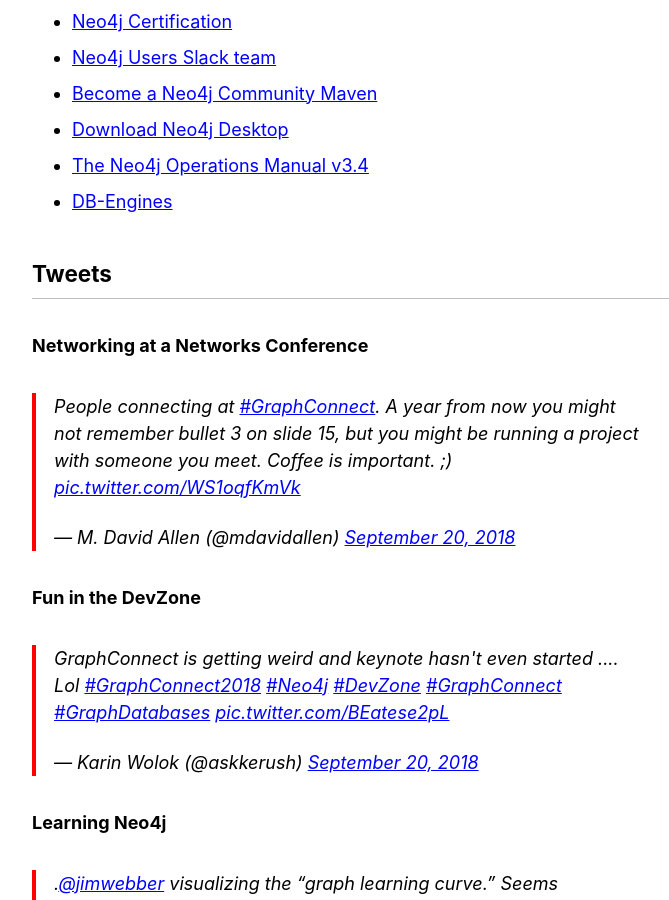
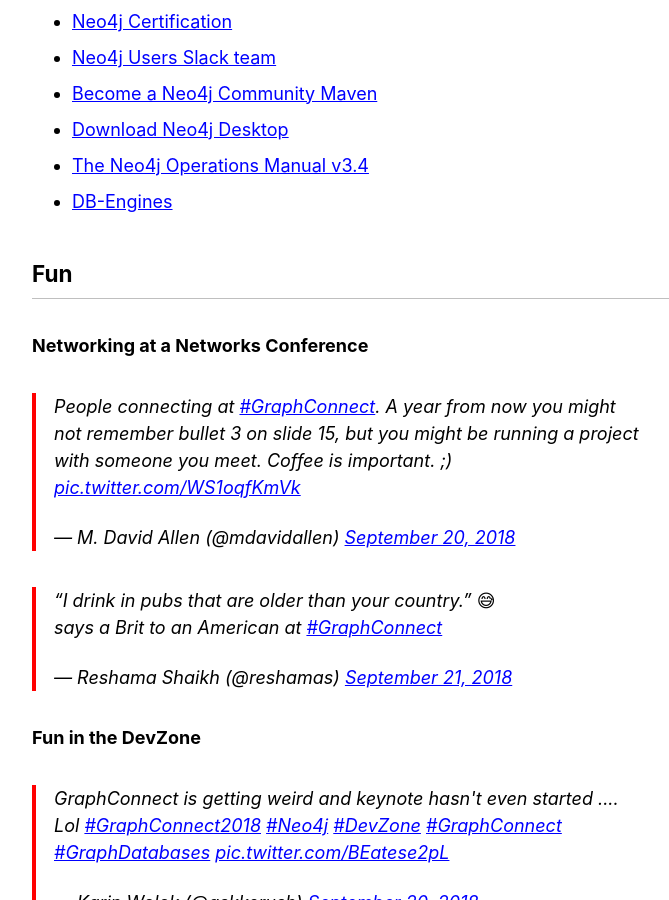
Before and after one commit to reshamas/reshamas.github.io, a Jekyll site: the page built from _posts/2018-09-22-graphs-are-the-next-frontier-in-data-science.md, in a window 1280 px wide and 900 px high, scrolled down 6617 px. Shown: the whole window, without its empty margins (286-955 px from the left). Built offline with Jekyll 4.4.1, drawn with Linux system fonts in a browser that asks for light colours; comment, search, counter and statistics services are not loaded.

Commit message:
Update 2018-09-22-graphs-are-the-next-frontier-in-data-science.md

```diff
--- a/_posts/2018-09-22-graphs-are-the-next-frontier-in-data-science.md
+++ b/_posts/2018-09-22-graphs-are-the-next-frontier-in-data-science.md
@@ -146,11 +146,15 @@
 - [The Neo4j Operations Manual v3.4](https://neo4j.com/docs/operations-manual/3.4/)
 - [DB-Engines](https://db-engines.com/en/ranking_categories)
 
-## Tweets
+## Fun
 
 ### Networking at a Networks Conference
 <blockquote class="twitter-tweet" data-lang="en"><p lang="en" dir="ltr">People connecting at <a href="https://twitter.com/hashtag/GraphConnect?src=hash&amp;ref_src=twsrc%5Etfw">#GraphConnect</a>. A year from now you might not remember bullet 3 on slide 15, but you might be running a project with someone you meet.  Coffee is important.  ;) <a href="https://t.co/WS1oqfKmVk">pic.twitter.com/WS1oqfKmVk</a></p>&mdash; M. David Allen (@mdavidallen) <a href="https://twitter.com/mdavidallen/status/1042789644633559040?ref_src=twsrc%5Etfw">September 20, 2018</a></blockquote>
 <script async src="https://platform.twitter.com/widgets.js" charset="utf-8"></script>
+
+<blockquote class="twitter-tweet" data-lang="en"><p lang="en" dir="ltr">“I drink in pubs that are older than your country.” 😅<br>says a Brit to an American at <a href="https://twitter.com/hashtag/GraphConnect?src=hash&amp;ref_src=twsrc%5Etfw">#GraphConnect</a></p>&mdash; Reshama Shaikh (@reshamas) <a href="https://twitter.com/reshamas/status/1043205461141536768?ref_src=twsrc%5Etfw">September 21, 2018</a></blockquote>
+<script async src="https://platform.twitter.com/widgets.js" charset="utf-8"></script>
+
 
 ### Fun in the DevZone
 <blockquote class="twitter-tweet" data-lang="en"><p lang="en" dir="ltr">GraphConnect is getting weird and keynote hasn&#39;t even started .... Lol <a href="https://twitter.com/hashtag/GraphConnect2018?src=hash&amp;ref_src=twsrc%5Etfw">#GraphConnect2018</a> <a href="https://twitter.com/hashtag/Neo4j?src=hash&amp;ref_src=twsrc%5Etfw">#Neo4j</a> <a href="https://twitter.com/hashtag/DevZone?src=hash&amp;ref_src=twsrc%5Etfw">#DevZone</a> <a href="https://twitter.com/hashtag/GraphConnect?src=hash&amp;ref_src=twsrc%5Etfw">#GraphConnect</a> <a href="https://twitter.com/hashtag/GraphDatabases?src=hash&amp;ref_src=twsrc%5Etfw">#GraphDatabases</a> <a href="https://t.co/BEatese2pL">pic.twitter.com/BEatese2pL</a></p>&mdash; Karin Wolok (@askkerush) <a href="https://twitter.com/askkerush/status/1042765878000017409?ref_src=twsrc%5Etfw">September 20, 2018</a></blockquote>
```
